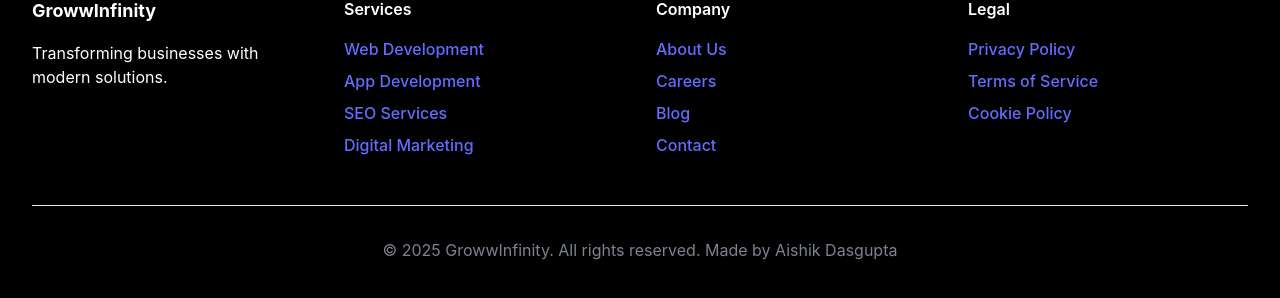
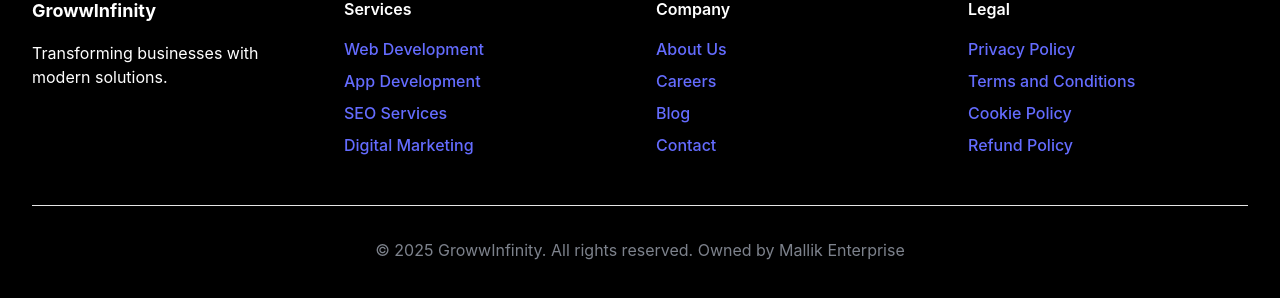
Before and after one commit to AishikDasgupta/ServicGO, a React (Vite) app: page / in a window 1280 px wide. Shown: the part 4713-5011 px from the top of the page. Built offline with nearby package versions, Linux system fonts and the light colour scheme.

Commit message:
`Update Footer component with new links and ownership information`

```diff
--- a/src/components/Footer.tsx
+++ b/src/components/Footer.tsx
@@ -38,15 +38,16 @@ export function Footer() {
           <div>
             <h3 className="font-semibold text-white mb-4">Legal</h3>
             <ul className="space-y-2">
-              <li><a href="#" className="text-muted-foreground hover:text-white">Privacy Policy</a></li>
-              <li><a href="#" className="text-muted-foreground hover:text-white">Terms of Service</a></li>
+              <li><a href="https://www.termsfeed.com/live/ffab7da2-0548-4f4b-b9f7-e6c95b65eed5" className="text-muted-foreground hover:text-white">Privacy Policy</a></li>
+              <li><a href="#" className="text-muted-foreground hover:text-white">Terms and Conditions</a></li>
               <li><a href="#" className="text-muted-foreground hover:text-white">Cookie Policy</a></li>
+              <li><a href="#" className="text-muted-foreground hover:text-white">Refund Policy</a></li>
             </ul>
           </div>
         </div>
 
         <div className="border-t border-border mt-12 pt-8 text-center text-gray-400/80">
-          <p>&copy; {currentYear} GrowwInfinity. All rights reserved. Made by Aishik Dasgupta</p>
+          <p>&copy; {currentYear} GrowwInfinity. All rights reserved. Owned by Mallik Enterprise</p>
         </div>
       </div>
     </footer>
```
